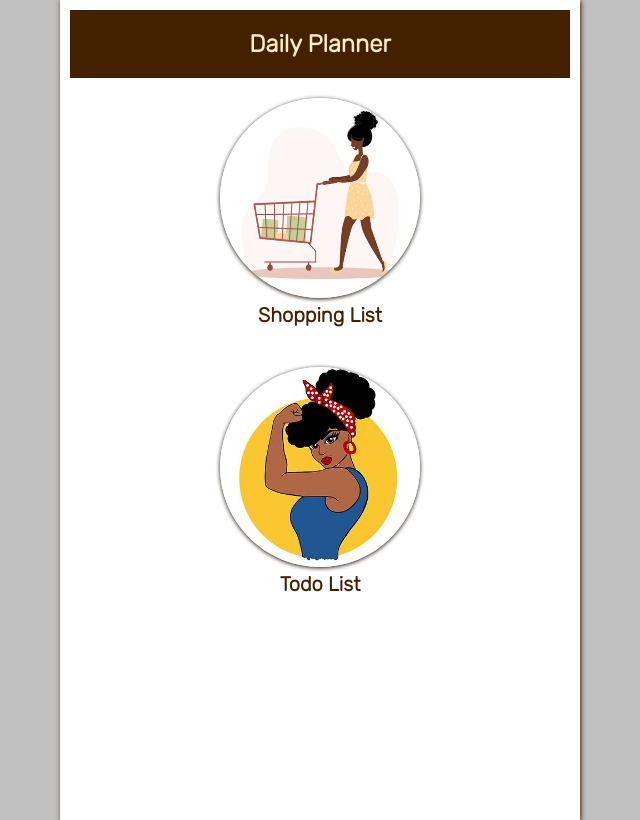
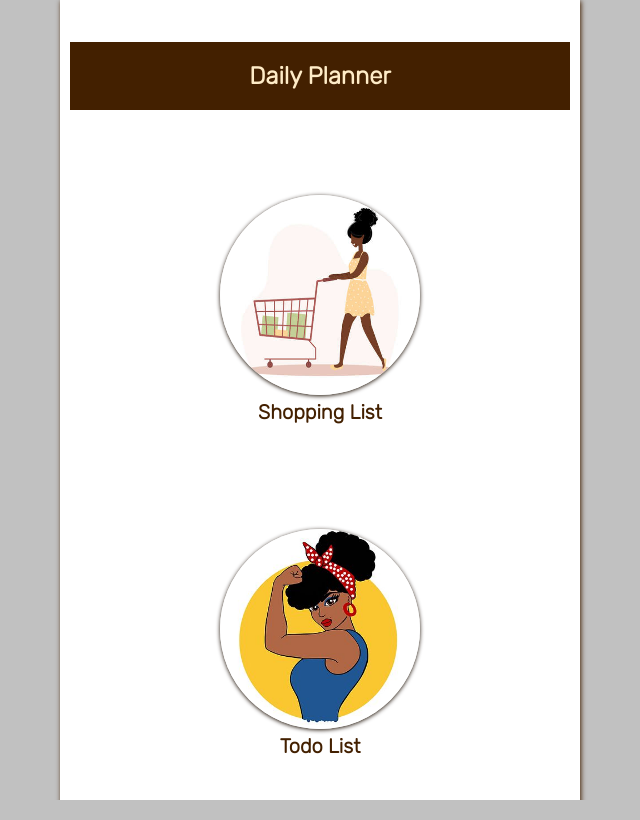
Before and after one commit to codingfaith/shopping-cart, a website built with Vite: page index.html in a window 1280 px wide. Shown: the whole page, without its empty margins (320-960 px from the left). Built offline with nearby package versions, Linux system fonts and the light colour scheme.

Commit message:
update css

```diff
--- a/index.css
+++ b/index.css
@@ -7,17 +7,20 @@ html, body {
     font-family: 'Rubik', sans-serif;
     background-color: #c1c1c1;
     color: #432000;
-
+    height: 100vh;
+    overflow-y: hidden;
 }
 
 .container {
-    height: 100vh;
+    height: 100%;
     display: flex;
     padding: 10px;
     margin: 0 auto;
     max-width: 500px;
+    overflow-y: scroll;
     background: #ffffff;
     flex-direction: column;
+    justify-content: space-around;
     box-shadow: 1px 1px 5px #432000;
 }
 
```
